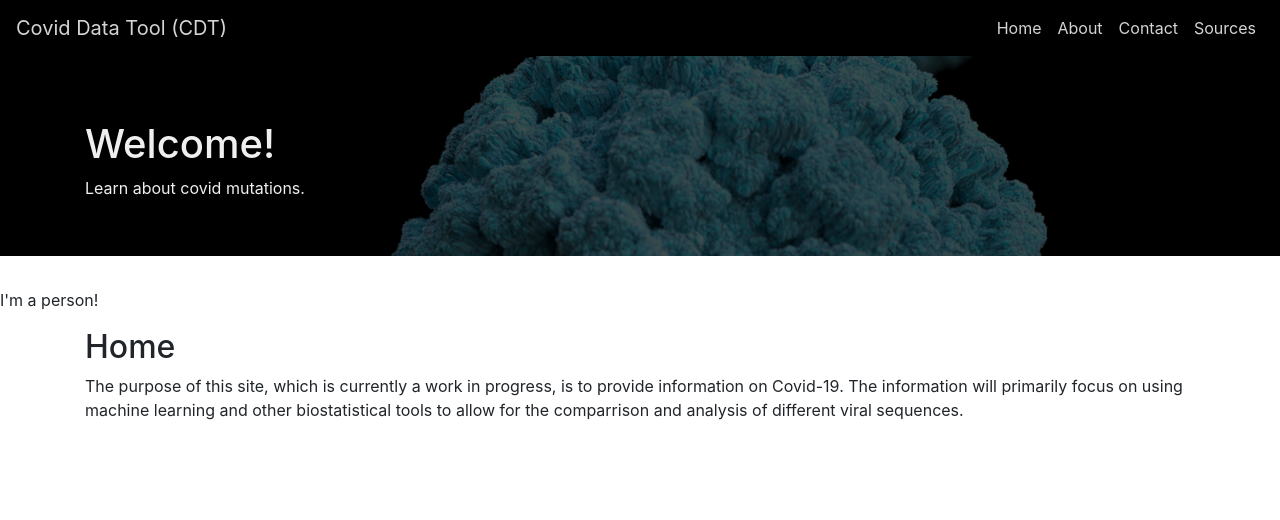
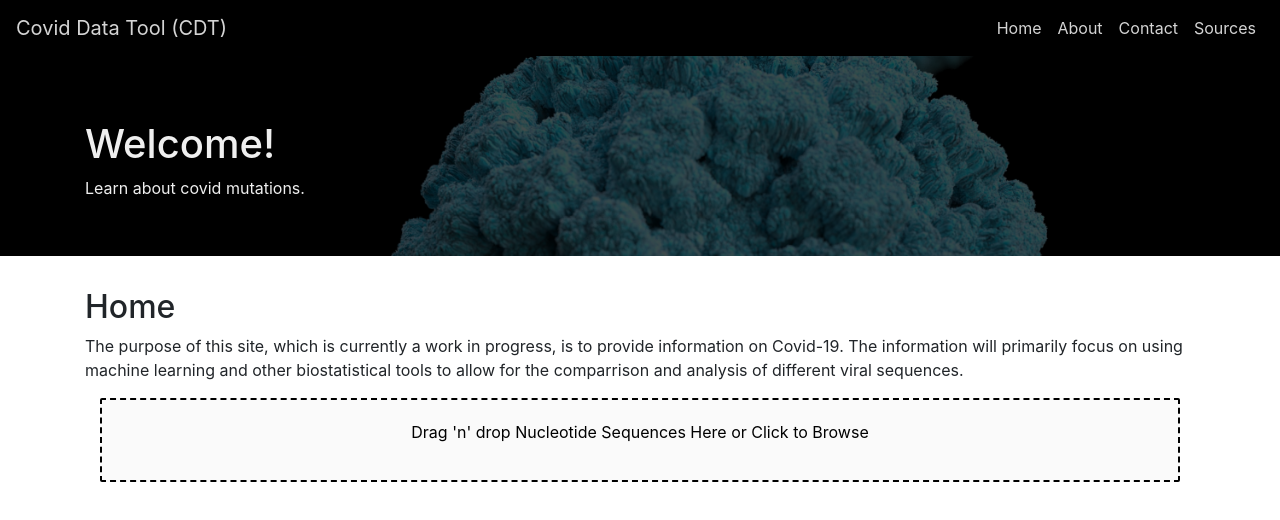
Before and after one commit to steve-barnard/covid-data-tool, a React (Create React App) app: page / in a window 1280 px wide. Shown: the top 520 px of the page. Built offline with nearby package versions, Linux system fonts and the light colour scheme.

Commit message:
Added initial DropZone to Home

```diff
--- a/src/App.js
+++ b/src/App.js
@@ -8,9 +8,7 @@ import {NoMatch} from './Pages/NoMatch';
 import {Layout} from './components/Layout';
 import {NavigationBar} from './components/NavigationBar';
 import {Jumbotron} from './components/Jumbotron';
-// import Dropzone from "react-dropzone";
-import {DropZone} from './components/DropZone'
-
+import {Footer} from './components/Footer'
 
 
 
@@ -19,7 +17,6 @@ function App() {
     <React.Fragment>
       <NavigationBar />
       <Jumbotron />
-      <DropZone/>
       <Layout>
         <Router>
           <Switch>
--- a/src/Pages/Home.js
+++ b/src/Pages/Home.js
@@ -1,4 +1,7 @@
 import React from 'react'
+import StyledDropzone from '../components/DropZone'
+// import Dropzone from 'react-dropzone'
+
 
 export const Home = () =>
     (
@@ -7,5 +10,7 @@ export const Home = () =>
            <p>The purpose of this site, which is currently a work in progress, is to provide information on Covid-19.
             The information will primarily focus on using machine learning and other biostatistical tools to allow for
             the comparrison and analysis of different viral sequences. </p>
+            <StyledDropzone/>
         </div>
+
     )
--- a/src/components/DropZone.js
+++ b/src/components/DropZone.js
@@ -1,6 +1,62 @@
-import React from 'react';
+import React, {useMemo} from 'react';
 import {useDropzone} from 'react-dropzone';
 
-export const DropZone = () => {
-    return <p>I'm a person!</p>
+const baseStyle = {
+  flex: 1,
+  display: 'flex',
+  flexDirection: 'column',
+  alignItems: 'center',
+  padding: '20px',
+  borderWidth: 2,
+  borderRadius: 2,
+  borderColor: '#000',
+  borderStyle: 'dashed',
+  backgroundColor: '#fafafa',
+  color: '#000',
+  outline: 'none',
+  transition: 'border .24s ease-in-out'
+};
+
+const activeStyle = {
+  borderColor: '#2196f3'
+};
+
+const acceptStyle = {
+  borderColor: '#00e676'
+};
+
+const rejectStyle = {
+  borderColor: '#ff1744'
+};
+
+function StyledDropzone(props) {
+  const {
+    getRootProps,
+    getInputProps,
+    isDragActive,
+    isDragAccept,
+    isDragReject
+  } = useDropzone({accept: 'txt/*'});
+
+  const style = useMemo(() => ({
+    ...baseStyle,
+    ...(isDragActive ? activeStyle : {}),
+    ...(isDragAccept ? acceptStyle : {}),
+    ...(isDragReject ? rejectStyle : {})
+  }), [
+    isDragActive,
+    isDragReject,
+    isDragAccept
+  ]);
+
+  return (
+    <div className="container">
+      <div {...getRootProps({style})}>
+        <input {...getInputProps()} />
+        <p>Drag 'n' drop Nucleotide Sequences Here or Click to Browse</p>
+      </div>
+    </div>
+  );
 }
+
+export default StyledDropzone;
--- /dev/null
+++ b/src/components/Footer.js
@@ -0,0 +1,9 @@
+import React from 'react';
+
+export const Footer = () => {
+    return (
+    <div>
+        <p>goes at bottom of screen with copyright and disclaimer</p>
+    </div>
+    )
+}
```
